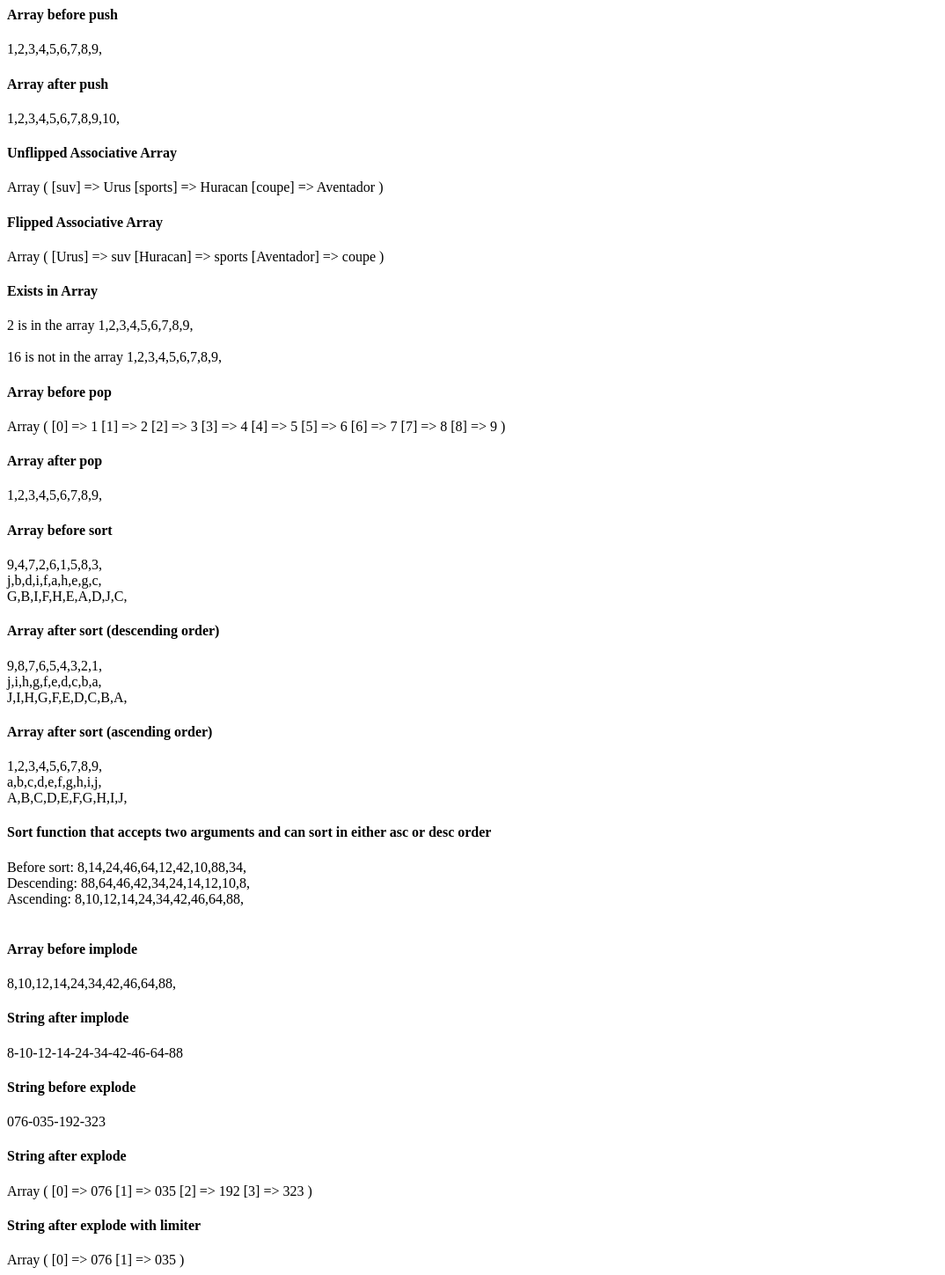
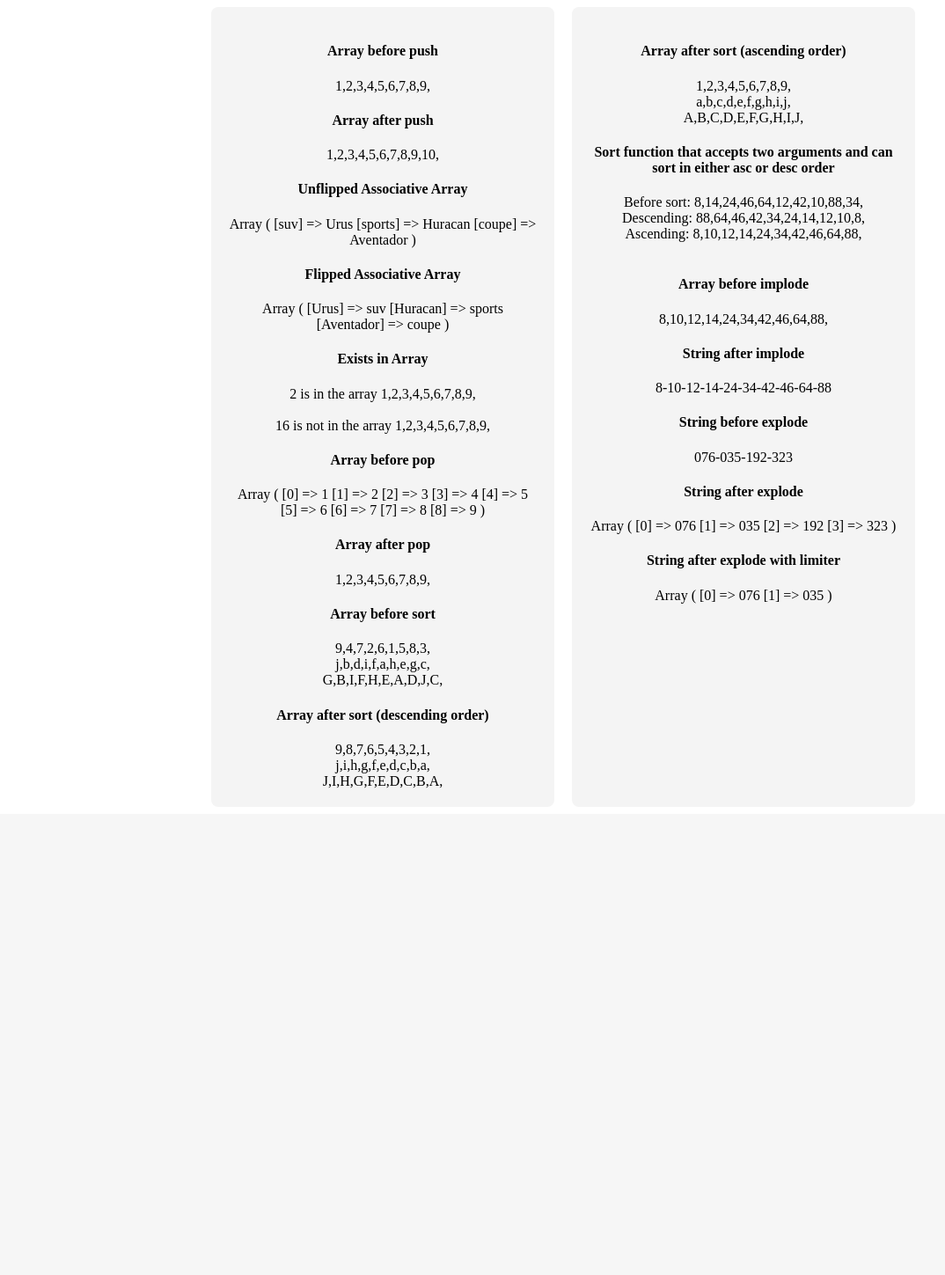
Before and after one commit to JimmyM99/studytonight, a PHP site: page /arrays_exercise.php in a window 1280 px wide. Shown: the whole page at 88% size, without its empty margins (0-1074 px from the left). After the commit the page ends 896 px from the top, so only its background shows below. Run offline with PHP 8.4, Linux system fonts and the light colour scheme.

Commit message:
arrays_exercise css

```diff
--- /dev/null
+++ b/Introduction/Assignments/arrays.css
@@ -0,0 +1,15 @@
+.container {
+    display: flex;
+    justify-content: space-between;
+    gap: 20px;
+    max-width: 800px;
+    margin: auto;
+}
+
+.column {
+    flex: 1;
+    padding: 20px;
+    background-color: #f4f4f4;
+    text-align: center;
+    border-radius: 8px;
+}
--- a/Introduction/Assignments/arrays_exercise.php
+++ b/Introduction/Assignments/arrays_exercise.php
@@ -175,6 +175,8 @@ function explod($a,$b,$c=null){
     return $result;
 }
 
+echo '<div class="container">';
+echo '<div class="column"">';
 //Push Function Output
 $push = array(1, 2, 3, 4, 5, 6, 7, 8, 9);
 echo "<h4>Array before push</h4>";
@@ -233,6 +235,9 @@ print_array($sort_a);
 print_array($sort_b);
 print_array($sort_c);
 
+echo '</div>';
+echo '<div class="column">';
+
 echo "<h4>Array after sort (ascending order)</h4>";
 $sort_a = sort_a($sort_a);
 $sort_b = sort_a($sort_b);
@@ -274,4 +279,19 @@ echo "<br/>";
 echo "<h4>String after explode with limiter</h4>";
 $de = explod("-","076-035-192-323",2);
 print_r($de);
+
+echo '</div>';
+echo '</div>';
 ?>
+
+<!DOCTYPE html>
+<html lang="en">
+<head>
+    <meta charset="UTF-8">
+    <meta name="viewport" content="width=device-width, initial-scale=1.0">
+    <title>Arrays</title>
+    <link rel="stylesheet" href="arrays.css">
+</head>
+<body>
+</body>
+</html>
```
